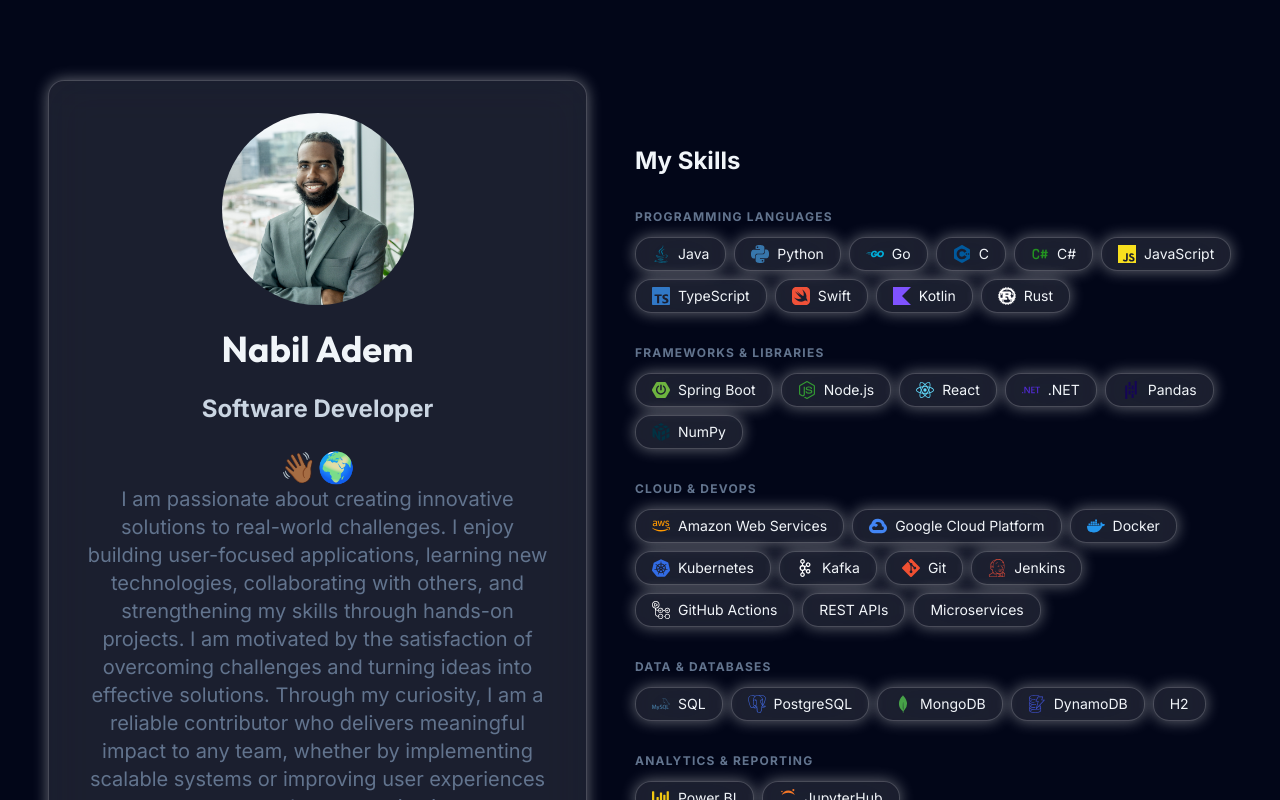
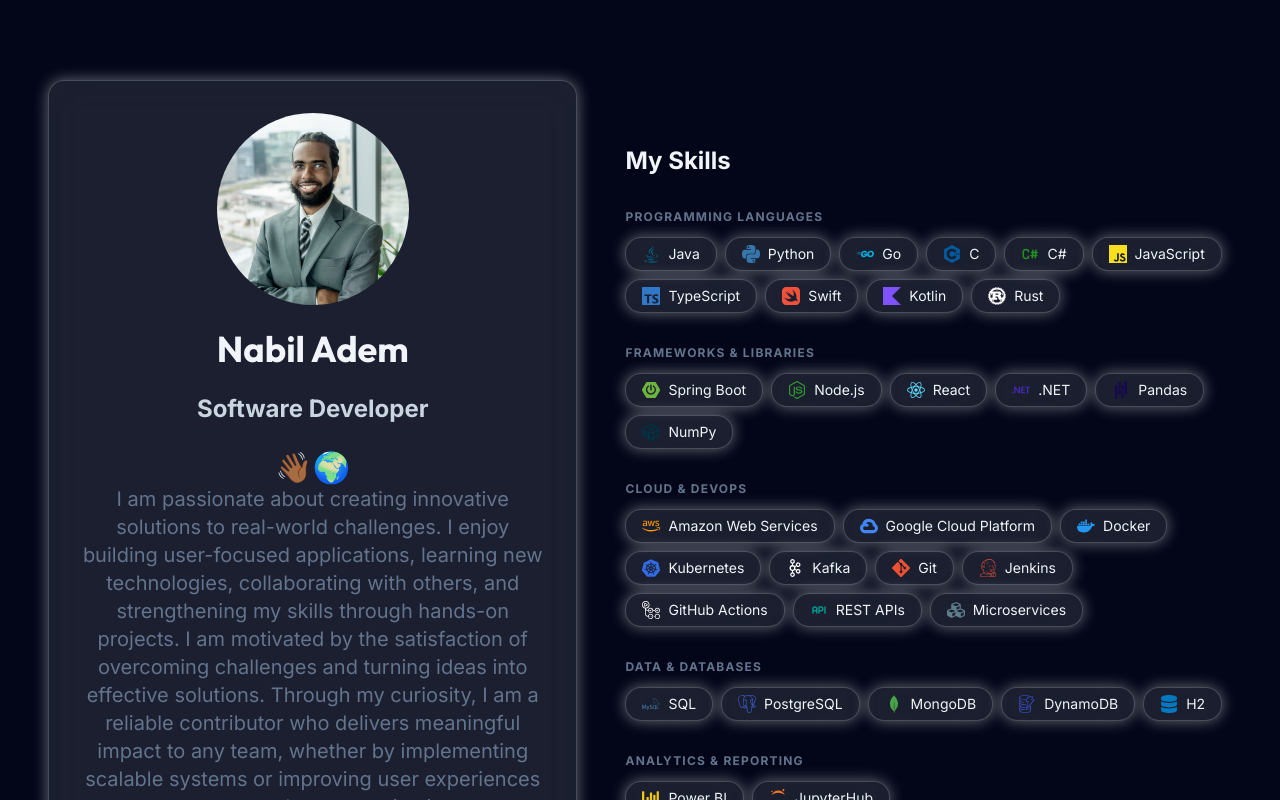
Before and after one commit to nabiladem/portfolio, a React (Vite) app: page / in a window 1280 px wide. Shown: the top 800 px of the page. Built offline with nearby package versions, Linux system fonts and the light colour scheme.

Commit message:
Add icons for skills

```diff
--- a/src/App.jsx
+++ b/src/App.jsx
@@ -1,6 +1,6 @@
 import React from 'react';
 import { motion } from 'framer-motion';
-import { FaGithub, FaLinkedin, FaJava, FaChartBar } from 'react-icons/fa';
+import { FaGithub, FaLinkedin, FaJava, FaChartBar, FaDatabase, FaCubes } from 'react-icons/fa';
 import {
   SiPython, SiGo, SiCplusplus, SiJavascript, SiTypescript,
   SiSwift, SiKotlin, SiRust, SiSpringboot, SiNodedotjs, SiReact,
@@ -9,7 +9,7 @@ import {
   SiPostgresql, SiMongodb, SiAmazondynamodb, SiJupyter,
   SiMysql
 } from 'react-icons/si';
-import { TbBrandCSharp } from 'react-icons/tb';
+import { TbBrandCSharp, TbApi } from 'react-icons/tb';
 
 const socialIcons = [
   { icon: <FaGithub />, link: "https://github.com/nabiladem" },
@@ -47,6 +47,9 @@ const skillIcons = {
   DynamoDB: <SiAmazondynamodb className="text-[#4053D6]" />,
   'Power BI': <FaChartBar className="text-[#F2C811]" />,
   'JupyterHub': <SiJupyter className="text-[#F37626]" />,
+  H2: <FaDatabase className="text-[#0079c1]" />,
+  'REST APIs': <TbApi className="text-[#009688]" />,
+  'Microservices': <FaCubes className="text-[#607D8B]" />,
 };
 
 function App() {
```
